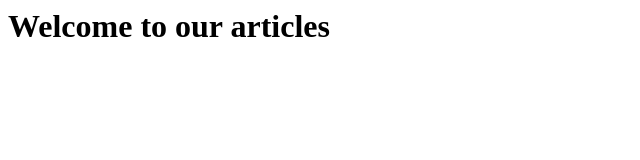
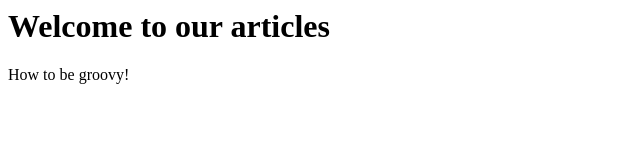
Before and after one commit to drew-fierst/class-demo, a plain HTML site: page Blog/index.html in a window 1280 px wide. Shown: the whole page, without its empty margins (0-640 px from the left). Drawn offline with Linux system fonts and the light colour scheme.

Commit message:
finalizes blog content

```diff
--- a/Blog/index.html
+++ b/Blog/index.html
@@ -5,5 +5,6 @@
 	<body>
 		<h1>Welcome to our articles</h1>
 
+		<p>How to be groovy!</p>
 	</body>
 </html>
```
Also changed, not shown: notes.txt.
